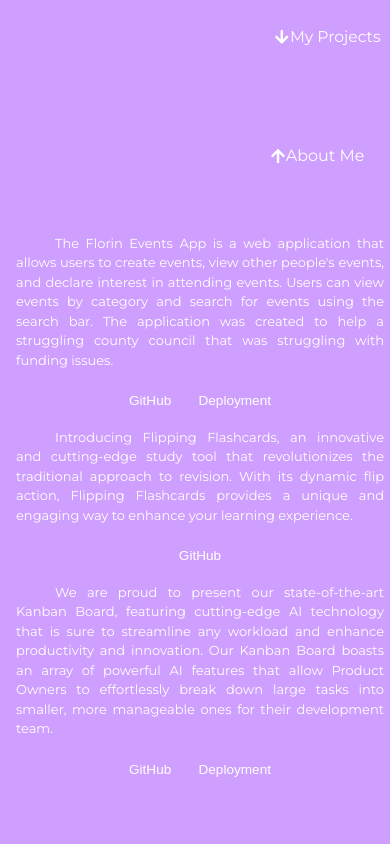
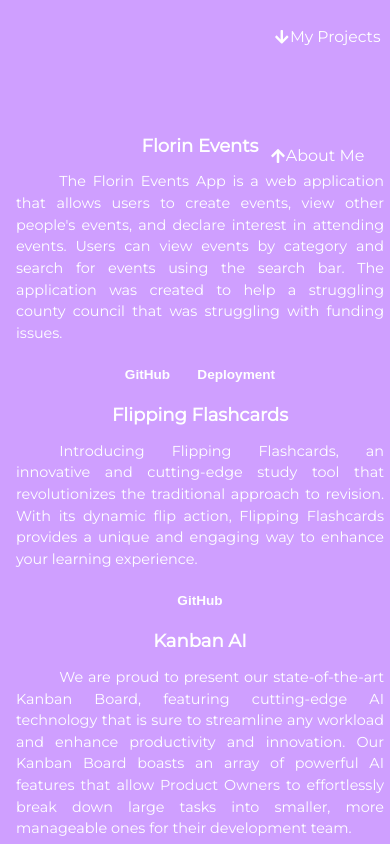
Before and after one commit to kay-dev-uk/Portfolio, a React (Vite) app: page / in a window 390 px wide. Shown: the part 1600-2444 px from the top of the page. Built offline with nearby package versions, Linux system fonts and the light colour scheme.

Commit message:
fix styling 4

```diff
--- a/src/Pages/Home/index.jsx
+++ b/src/Pages/Home/index.jsx
@@ -48,7 +48,7 @@ const Home = () => {
         <span id='projects-to-about' onClick={() => scrollToSection('about')}>
           <FaArrowUp /> About Me
         </span>
-        <h2>Let me walk you through my latest projects:</h2>
+        <h2 id='header-projects'>Let me walk you through my latest projects:</h2>
         <div className='projects-main'>
           <div className='flex-row-p' id='project-1'>
             <img src='https://res.cloudinary.com/dlxcjxezc/image/upload/v1681987403/Florin-1_h0ef8h.png' alt='image1' />
--- a/src/index.css
+++ b/src/index.css
@@ -264,6 +264,10 @@ p {
   margin-top: 1em;
 }
 
+.button-container button{
+  font-weight: bold;
+}
+
 button {
   display: inline-block;
   padding: 0.5em 1em;
@@ -333,7 +337,7 @@ button {
     font-size: medium;
   }
 
-  #projects h2{
+  #header-projects{
     display: none;
   }
 
@@ -365,6 +369,7 @@ button {
   .button-container button {
     margin-top: 0em;
     font-size: 85%;
+    font-weight: bold;
   }
 
   .home {
@@ -393,3 +398,21 @@ button {
     font-size: medium;
   }
 }
+
+@media (max-width: 1200px){
+  #projects p{
+    font-size: medium;
+  }
+  #projects h2 {
+    font-size: large;
+  }
+}
+
+@media (max-width: 820px){
+  #projects p{
+    font-size: 90%;
+  }
+  #projects h2 {
+    font-size: large;
+  }
+}
```
